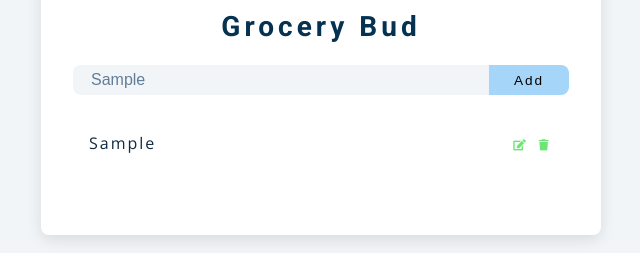
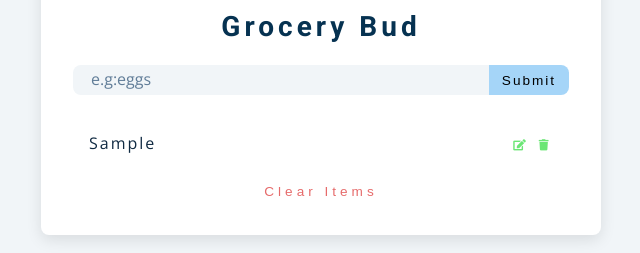
Before and after one commit to Vishnu-Teja-1998/grocery-bud, a plain HTML site: page index.html in a window 1280 px wide. Both pictures are taken after typing "Sample" into the empty fields and a click on the button "Add". Shown: the part 183-436 px from the top of the page, 319-959 px from the left. Drawn offline with nearby package versions, Linux system fonts and the light colour scheme.

Commit message:
setBackToDefault function is added

```diff
--- a/app.js
+++ b/app.js
@@ -15,6 +15,7 @@ let editId = "";
 // ****** EVENT LISTENERS **********
 // submit form
 form.addEventListener("submit", addItem);
+clearBtn.addEventListener("click", clearItems);
 
 // ****** FUNCTIONS **********
 function addItem(e) {
@@ -47,13 +48,19 @@ function addItem(e) {
     // add class list to the child
     list.classList.add("show-container");
     displayAlert("Item added to the list", "success");
+    // show container
+    container.classList.add("show-container");
+    // add to local storage
+    addLocalStorage(id, value);
+    // set back to degault
+    setBackToDefault();
   } else if (value && !editFlag) {
     displayAlert("Item edited Successfully", "success");
   } else {
     displayAlert("Invalid input, Try again", "danger");
   }
 }
-
+// display alert
 function displayAlert(text, action) {
   alert.textContent = text;
   alert.classList.add(`alert-${action}`);
@@ -63,8 +70,19 @@ function displayAlert(text, action) {
     alert.classList.remove(`alert-${action}`);
   }, 1000);
 }
-// display alert
 
+// clear items
+function clearItems() {}
+
+// set back to degault
+function setBackToDefault() {
+  grocery.value = "";
+  editFlag = false;
+  editId = "";
+  submitBtn.textContent = "submit";
+}
 // ****** LOCAL STORAGE **********
-
+function addLocalStorage(id, value) {
+  console.log("added to local storage");
+}
 // ****** SETUP ITEMS **********
--- a/index.html
+++ b/index.html
@@ -18,6 +18,7 @@
       crossorigin="anonymous"
     />
   </head>
+
   <body>
     <section class="section-center">
       <!-- form -->
@@ -31,7 +32,10 @@
       </form>
       <!-- list -->
       <div class="grocery-container">
-        <div class="grocery-list"></div>
+        <div class="grocery-list">
+
+          </article>
+        </div>
         <!-- button -->
         <button type="button" class="clear-btn">clear items</button>
       </div>
```
